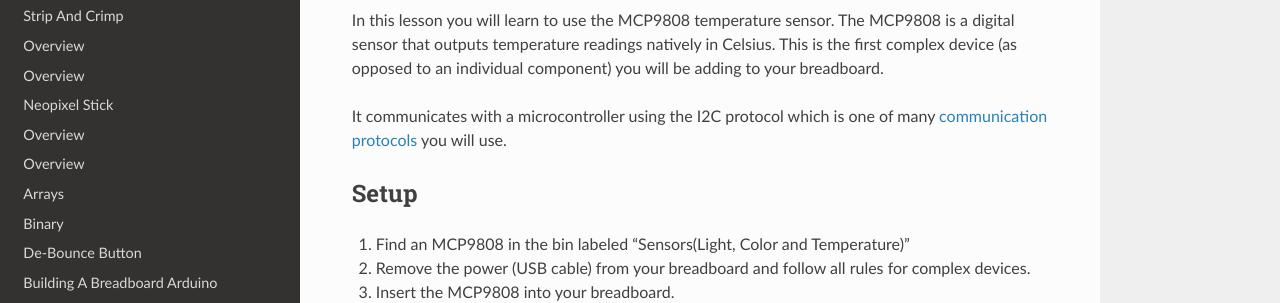
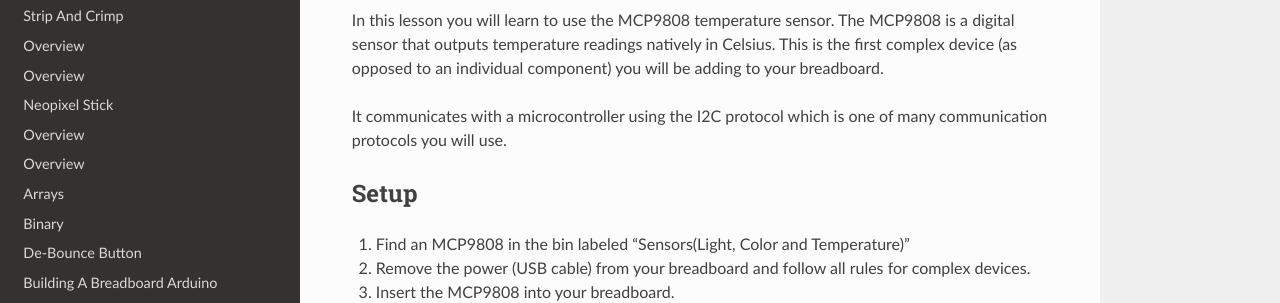
Before and after one commit to maxtkc/mvths-wiki, a Sphinx documentation site: the page built from docs/029-mcp9808-temperature-sensor.rst, in a window 1280 px wide and 1093 px high. Shown: the part 207-510 px from the top of the window. Built offline with Sphinx 7.4.7 and the Read the Docs theme 2.0.0, drawn with Linux system fonts in a browser that asks for light colours; pages that are not in the unit, such as notebooks, are missing from menus; some of the changed lines change nothing that is shown.

Commit message:
Update 029-mcp9808-temperature-sensor.rst

```diff
--- a/docs/029-mcp9808-temperature-sensor.rst
+++ b/docs/029-mcp9808-temperature-sensor.rst
@@ -4,23 +4,19 @@
 Overview
 --------
 
-In this lesson you will learn to use the MCP9808 temperature sensor. The
-MCP9808 is a digital sensor that outputs temperature readings natively in
-Celsius. This is the first complex device (as opposed to an individual component) you will be adding to your breadboard.
+In this lesson you will learn to use the MCP9808 temperature sensor. The MCP9808 is a digital sensor that outputs temperature readings natively in Celsius. This is the first complex device (as opposed to an individual component) you will be adding to your breadboard.
 
-It communicates with a microcontroller using the I2C protocol
-which is one of many `communication
-protocols <https://www.google.com/url?q=https://docs.google.com/document/d/1BmZbXzxnD2j17QToSZ9jeZmnP7burwfksfQq2v4zu-Y/edit%23heading%3Dh.zbv2l6wpi6ec&sa=D&ust=1587613173970000>`__ you
-will use.
+It communicates with a microcontroller using the I2C protocol which is one of many communication protocols you will use.
 
 Setup
 -----
 
-1. Find an MCP9808 in the bin labeled “Sensors(Light, Color and Temperature)”
-2. Remove the power (USB cable) from your breadboard and follow all rules for complex devices.
-3. Insert the MCP9808 into your breadboard.
-4. Provide power to your MCP9808. Connect Vdd of the MCP9808 to power and Gnd of the MCP9808 to ground.
-5. Enable the MCP9808 to communicate with your Metro Mini. Connect the SDA (data) and SCL (clock) communication pins to the SDA
+#. Find an MCP9808 in the bin labeled “Sensors(Light, Color and Temperature)”
+
+#. Remove the power (USB cable) from your breadboard and follow all rules for complex devices.
+#. Insert the MCP9808 into your breadboard.
+#. Provide power to your MCP9808. Connect Vdd of the MCP9808 to power and Gnd of the MCP9808 to ground.
+#. Enable the MCP9808 to communicate with your Metro Mini. Connect the SDA (data) and SCL (clock) communication pins to the SDA
    and SCL pins on your microcontroller. On your Metro Mini or Arduino the SDA pin is A4 and the SCL pin is A5.
 
 TEACHER CHECK \_\_\_\_\_
```
